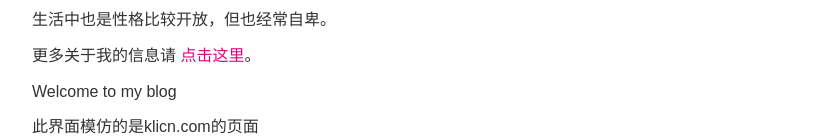
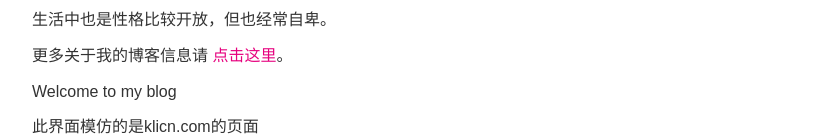
Before and after one commit to WaterChisato/WaterChisato-readme, a plain HTML site: page index.html in a window 1280 px wide. Shown: the part 180-316 px from the top of the page, without its empty margins (178-1001 px from the left). Drawn offline with Linux system fonts and the light colour scheme.

Commit message:
Update index.html

```diff
--- a/index.html
+++ b/index.html
@@ -12,7 +12,7 @@
     <p>哈喽，我是水喝千束，一个普通的学生。</p>
     <p>坐标在贵州贵阳。对信息技术以及ACG文化感兴趣。</p>
     <p>生活中也是性格比较开放，但也经常自卑。</p>
-    <p>更多关于我的信息请 <a href="#">点击这里</a>。</p>
+    <p>更多关于我的博客信息请 <a href="waterchisato.github.io/home">点击这里</a>。</p>
     <p>Welcome to my blog</p>
     <p>此界面模仿的是klicn.com的页面</p>
 
```
